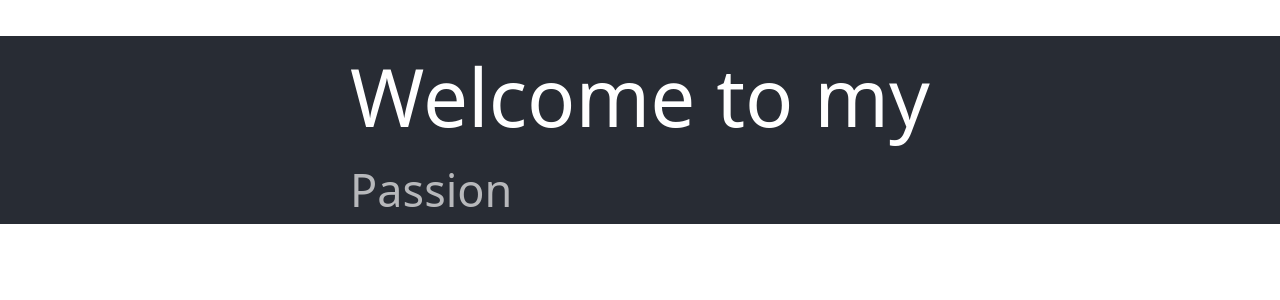
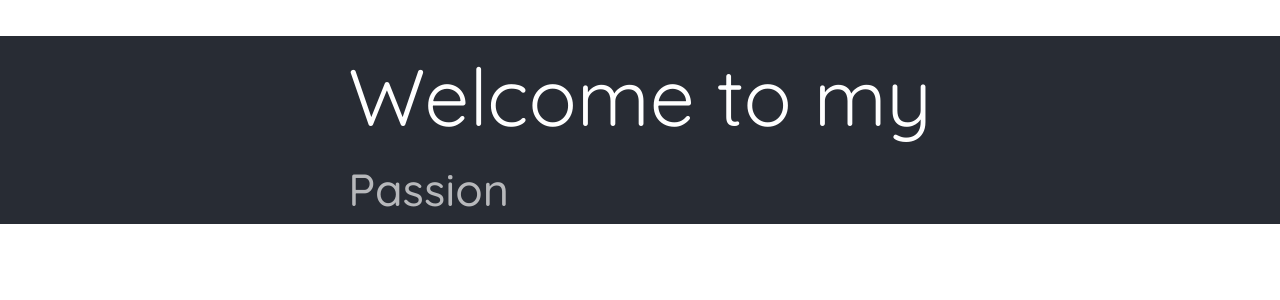
Before and after one commit to kevin-roan/kevinroan, a React (Create React App) app: page /about in a window 1280 px wide. Shown: the top 300 px of the page. Built offline with nearby package versions, Linux system fonts and the light colour scheme.

Commit message:
font-fix

```diff
--- a/src/Pages/About.jsx
+++ b/src/Pages/About.jsx
@@ -6,7 +6,7 @@ const About = () => {
   return (
     <>
       <div className="grid place-content-center mt-9 greeting-container">
-        <h1>Welcome to my</h1>
+        <h1 style={{ fontFamily: "QuickSand" }}>Welcome to my</h1>
         <TextTyper />
       </div>
     </>
@@ -33,6 +33,7 @@ const TextTyper = () => {
         cursor={true}
         repeat={Infinity}
         className="text-typer"
+        style={{ fontFamily: "QuickSand" }}
       />
     </>
   );
```
